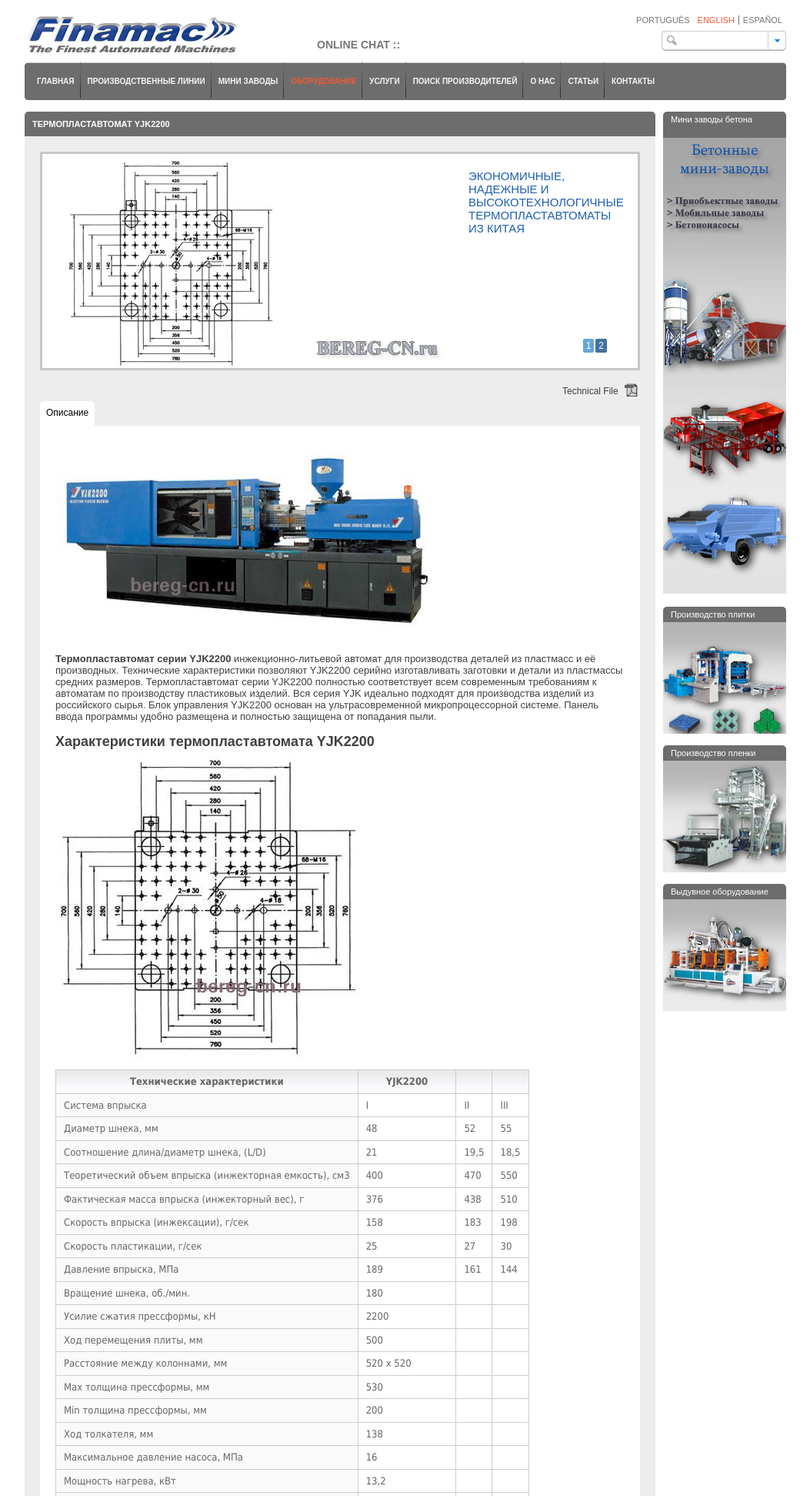
After one commit to pivolan/Bereg_china_gae, a Python web app: template templates/tpa/yjk2200.html in a window 1280 px wide. The commit adds this page. Shown: the top 1943 px of the page at 77% size, without its empty margins (113-1166 px from the left). Run offline with Jinja, Linux system fonts and the light colour scheme; the template is opened without the code that fills it, so the values that code supplies are empty.

Commit message:
еще страница

```diff
--- /dev/null
+++ b/templates/tpa/yjk2200.html
@@ -0,0 +1,165 @@
+{% extends 'layout/product_layout.html' %}
+{% block title %}Купить термопластавтомат YJK2200{% endblock %}
+{% block keywords %}Термопластавтомат, купить, YJK2200, технические, характеристики, прессформа{% endblock %}
+{% block description %}На сайте компании «Берег» вы можете оформить заявку и купить термопластавтомат YJK2200 из
+	Китая{% endblock %}
+{% block h1 %}Термопластавтомат YJK2200{% endblock %}
+{% block top_images %}
+	<li class="active">
+		<img src="/public/img/tpa_full/top/YJK2200_top.jpg" width="530" height="278" border="0" alt="термопластавтомат серии YJK2200"/>
+	</li>
+	<li>
+		<img src="/public/img/tpa_full/top/YJK2200_pressform_top.jpg" width="530" height="278" border="0" alt="прессформа термопластавтомата YJK2200"/>
+	</li>
+{% endblock %}
+{% block prod_desc %}
+	<p><img src="/public/img/tpa_full/text/tpa-yjk2200.jpg" alt="tpa"></p>
+	<p><strong>Термопластавтомат серии YJK2200</strong> инжекционно-литьевой автомат для производства деталей из
+		пластмасс и её производных. Технические характеристики позволяют YJK2200 серийно изготавливать заготовки и
+		детали из пластмассы средних размеров. Термопластавтомат серии YJK2200 полностью соответствует всем современным
+		требованиям к автоматам по производству пластиковых изделий. Вся серия YJK идеально подходят для производства
+		изделий из российского сырья. Блок управления YJK2200 основан на ультрасовременной микропроцессорной системе.
+		Панель ввода программы удобно размещена и полностью защищена от попадания пыли.
+	</p><h2> Характеристики термопластавтомата YJK2200</h2>
+	<p><img src="/public/img/tpa_full/text/tpa-pressforma-yjk2200.jpg" alt="tpa"></p>
+	<table>
+		<thead>
+		<tr>
+			<th>Технические характеристики</th>
+			<th>YJK2200</th>
+			<th></th>
+			<th></th>
+		</tr>
+		</thead>
+		<tbody>
+		<tr>
+			<th>Система впрыска</th>
+			<td>I</td>
+			<td>II</td>
+			<td>III</td>
+		</tr>
+		<tr>
+			<th>Диаметр шнека, мм</th>
+			<td>48</td>
+			<td>52</td>
+			<td>55</td>
+		</tr>
+		<tr>
+			<th>Соотношение длина/диаметр шнека, (L/D)</th>
+			<td>21</td>
+			<td>19,5</td>
+			<td>18,5</td>
+		</tr>
+		<tr>
+			<th>Теоретический объем впрыска (инжекторная емкость), см3</th>
+			<td>400</td>
+			<td>470</td>
+			<td>550</td>
+		</tr>
+		<tr>
+			<th>Фактическая масса впрыска (инжекторный вес), г</th>
+			<td>376</td>
+			<td>438</td>
+			<td>510</td>
+		</tr>
+		<tr>
+			<th>Скорость впрыска (инжексации), г/сек</th>
+			<td>158</td>
+			<td>183</td>
+			<td>198</td>
+		</tr>
+		<tr>
+			<th>Скорость пластикации, г/сек</th>
+			<td>25</td>
+			<td>27</td>
+			<td>30</td>
+		</tr>
+		<tr>
+			<th>Давление впрыска, МПа</th>
+			<td>189</td>
+			<td>161</td>
+			<td>144</td>
+		</tr>
+		<tr>
+			<th>Вращение шнека, об./мин.</th>
+			<td>180</td>
+			<td></td>
+			<td></td>
+		</tr>
+		<tr>
+			<th>Усилие сжатия прессформы, кН</th>
+			<td>2200</td>
+			<td></td>
+			<td></td>
+		</tr>
+		<tr>
+			<th>Ход перемещения плиты, мм</th>
+			<td>500</td>
+			<td></td>
+			<td></td>
+		</tr>
+		<tr>
+			<th>Расстояние между колоннами, мм</th>
+			<td>520 х 520</td>
+			<td></td>
+			<td></td>
+		</tr>
+		<tr>
+			<th>Max толщина прессформы, мм</th>
+			<td>530</td>
+			<td></td>
+			<td></td>
+		</tr>
+		<tr>
+			<th>Min толщина прессформы, мм</th>
+			<td>200</td>
+			<td></td>
+			<td></td>
+		</tr>
+		<tr>
+			<th>Ход толкателя, мм</th>
+			<td>138</td>
+			<td></td>
+			<td></td>
+		</tr>
+		<tr>
+			<th>Максимальное давление насоса, МПа</th>
+			<td>16</td>
+			<td></td>
+			<td></td>
+		</tr>
+		<tr>
+			<th>Мощность нагрева, кВт</th>
+			<td>13,2</td>
+			<td></td>
+			<td></td>
+		</tr>
+		<tr>
+			<th>Мощность привода , кВт</th>
+			<td>18,5</td>
+			<td></td>
+			<td></td>
+		</tr>
+		<tr>
+			<th>Размеры станка, м</th>
+			<td>5,88 х 1,43 х 2,03</td>
+			<td></td>
+			<td></td>
+		</tr>
+		<tr>
+			<th>Масса, тонн</th>
+			<td>7</td>
+			<td></td>
+			<td></td>
+		</tr>
+		</tbody>
+	</table>
+	<p>Вся серия <a href="/termoplastavtomaty-kitay">термопластавтоматов из Китая</a> представлена по ссылке.</p>
+	<p>Купить термопласт YJK2200 вы можете связавшись с нами или заполнив <a href="/contacts">форму заказа</a>. Если вы не нашли
+		термопластавтомата с подходящими характеристиками, напишите нам, мы максимально быстро осуществим <a href="/poisk-proizvoditelei-i-tovarov-v-kitae">поиск
+			производителей в Китае</a> и предоставим варианты машин на выбор.
+	</p>
+	<p>Покупка и поставка под ключ оборудования, мини заводов и <a href="/proizvodstvennye-linii-iz-kitaya">производственных линий из Китая</a>
+		реализуется компанией ООО Берег по контракту.
+	</p>
+{% endblock %}
```
Also changed, not shown: main.py (+11 -6 lines), templates/pages/table.html (+4 -3 lines), public/img/tpa_full/text/tpa-pressforma-yjk1200.jpg (added), public/img/tpa_full/text/tpa-pressforma-yjk2200.jpg (added), public/img/tpa_full/text/tpa-yjk1200.jpg (added), public/img/tpa_full/text/tpa-yjk2200.jpg (added), public/img/tpa_full/top/YJK2200_top.jpg (renamed from public/img/tpa_full/top/YJ2200_top.jpg).
